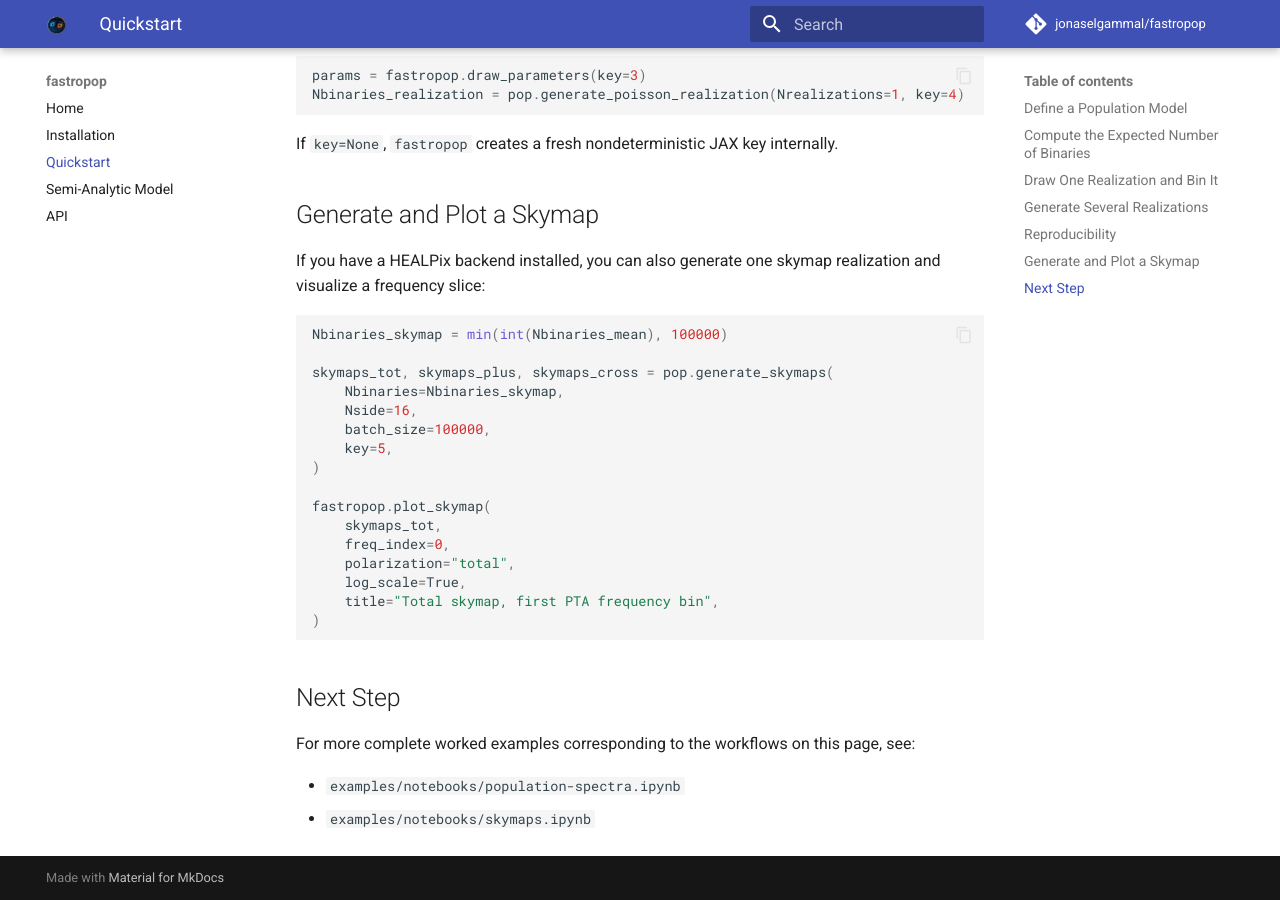
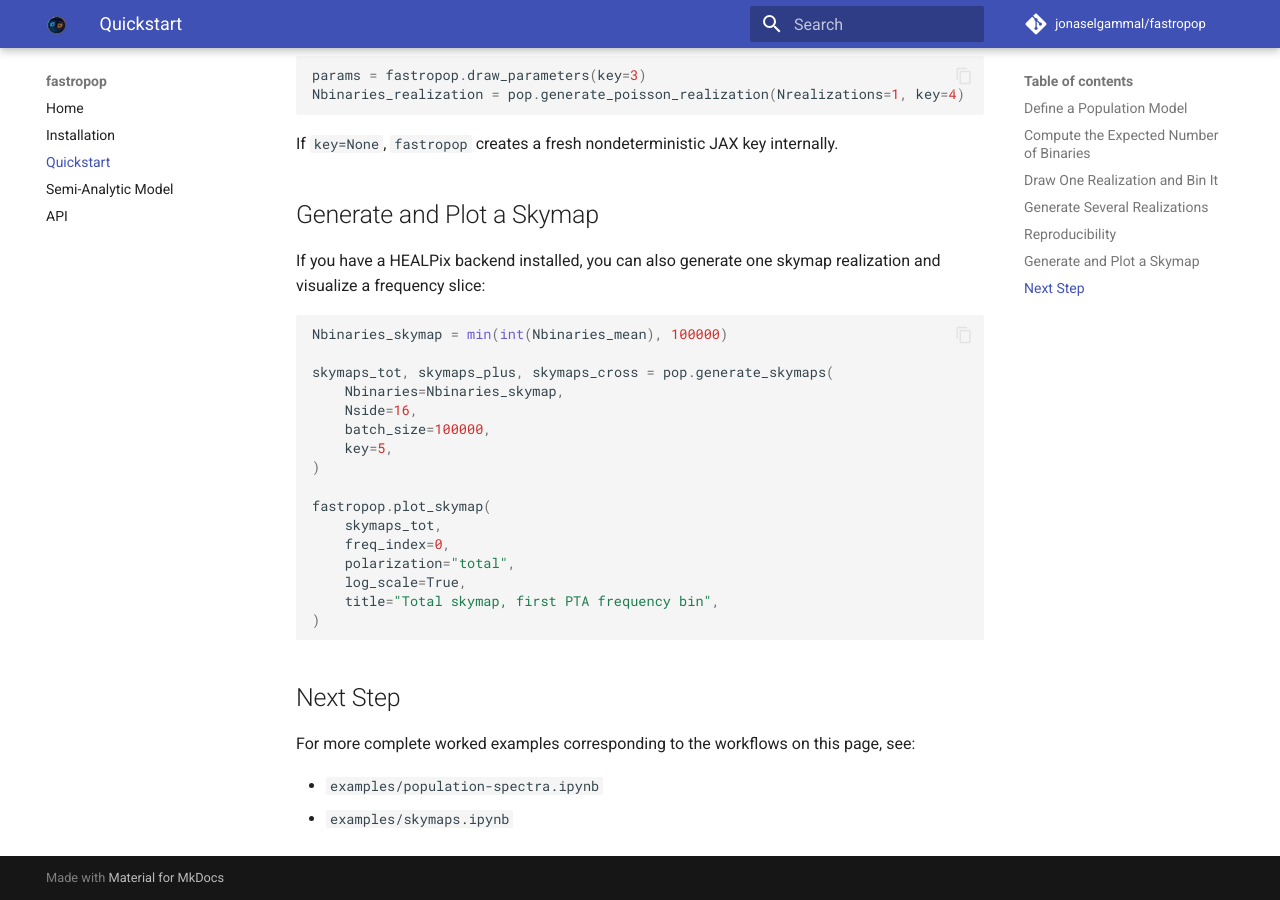
Before and after one commit to jonaselgammal/fastropop, an MkDocs documentation site: the page built from docs/quickstart.md, in a window 1280 px wide and 900 px high, scrolled down 2619 px. Built offline with MkDocs 1.6.1 and Material for MkDocs 9.7.7, drawn with Linux system fonts in a browser that asks for light colours; comment, search, counter and statistics services are not loaded.

Commit message:
Reshuffle example notebooks

```diff
--- a/docs/quickstart.md
+++ b/docs/quickstart.md
@@ -141,5 +141,5 @@ fastropop.plot_skymap(
 
 For more complete worked examples corresponding to the workflows on this page, see:
 
-- `examples/notebooks/population-spectra.ipynb`
-- `examples/notebooks/skymaps.ipynb`
+- `examples/population-spectra.ipynb`
+- `examples/skymaps.ipynb`
```
Also changed, not shown: README.md (+3 -3 lines), docs/semi-analytic-model.md (+1 -1 lines), examples/README.md (+6 -9 lines), examples/notebooks/README.md (deleted, +0 -9 lines), 7 other files.
